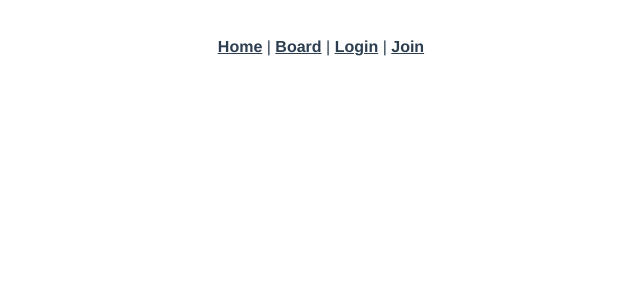
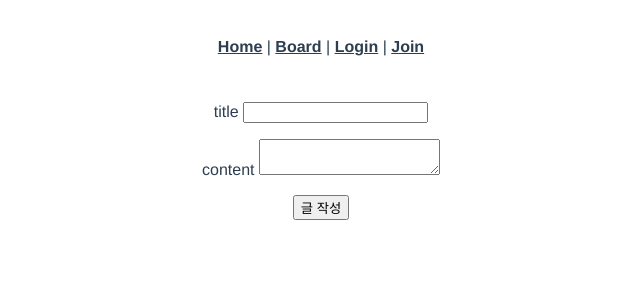
Before and after one commit to Tareun3406/SpringVue, a Vue app in the folder frontend/: page /boardPosting in a window 1280 px wide. Shown: the top 300 px of the page, without its empty margins (319-959 px from the left). Built offline with nearby package versions, Linux system fonts and the light colour scheme; no server answers.

Commit message:
feat : add board posting page

```diff
--- a/frontend/src/components/BoardList/BoardListTable.vue
+++ b/frontend/src/components/BoardList/BoardListTable.vue
@@ -13,18 +13,24 @@
       <th>{{ board.regDate }}</th>
     </tr>
     <tr>
-      <button>게시글 작성</button>
+      <button type="button" @click="onClickPostButton">게시글 작성</button>
     </tr>
   </table>
 </template>
 
 <script>
 import {mapState} from "vuex";
+import router from "@/router";
 
 export default {
   name: 'BoardListTable',
   computed: {
     ...mapState("boardList",["board_list"])
+  },
+  methods: {
+    onClickPostButton() {
+      router.push("/boardPosting");
+    }
   }
 }
 </script>
--- /dev/null
+++ b/frontend/src/components/BoardPosting/BoardPostingForm.vue
@@ -0,0 +1,50 @@
+<template>
+  <form @submit="postBoard">
+    <p>
+      title <input type="text" v-model="title">
+    </p>
+    <p>
+      content
+      <textarea v-model="content"></textarea>
+    </p>
+
+    <p><button>글 작성</button></p>
+  </form>
+</template>
+
+<script>
+import axios from "axios";
+import router from "@/router";
+
+export default {
+  name:"BoardPostingForm",
+  data() {
+    return {
+      title : "",
+      content : ""
+    }
+  },
+  methods: {
+    postBoard(event) {
+      event.preventDefault();
+      if ( this.title.trim() !== "" && this.content.trim() !== "")
+      axios.post("/board",{
+        "title": this.title,
+        "content": this.content
+      }, {
+        headers: {
+          "Content-Type":"application/json"
+        }
+      }).then(
+          ()=> router.push("/boardList")
+      ).catch(
+          error => console.log(error)
+      )
+    }
+  }
+}
+</script>
+
+<style lang="scss" scoped>
+
+</style>
--- a/frontend/src/router/index.js
+++ b/frontend/src/router/index.js
@@ -6,6 +6,7 @@ import JoinView from "@/views/JoinView.vue";
 import MyPageView from "@/views/MyPageView.vue";
 import store from "@/store";
 import BoardListView from "@/views/BoardListView.vue";
+import BoardPostingView from "@/views/BoardPostingView.vue";
 
 Vue.use(VueRouter)
 
@@ -34,6 +35,11 @@ const routes = [
     path: '/boardList',
     name: 'boardList',
     component: BoardListView
+  },
+  {
+    path: '/boardPosting',
+    name: 'boardPosting',
+    component: BoardPostingView
   }
 ]
 
--- /dev/null
+++ b/frontend/src/views/BoardPostingView.vue
@@ -0,0 +1,20 @@
+<template>
+  <div>
+    <board-posting-form></board-posting-form>
+  </div>
+</template>
+
+<script>
+import BoardPostingForm from "@/components/BoardPosting/BoardPostingForm.vue";
+
+export default {
+  name: "BoardPostingView",
+  components: {
+    BoardPostingForm
+  }
+}
+</script>
+
+<style lang="scss" scoped>
+
+</style>
```
Also changed, not shown: 2 other files (tests, documents, lock files or other folders).
